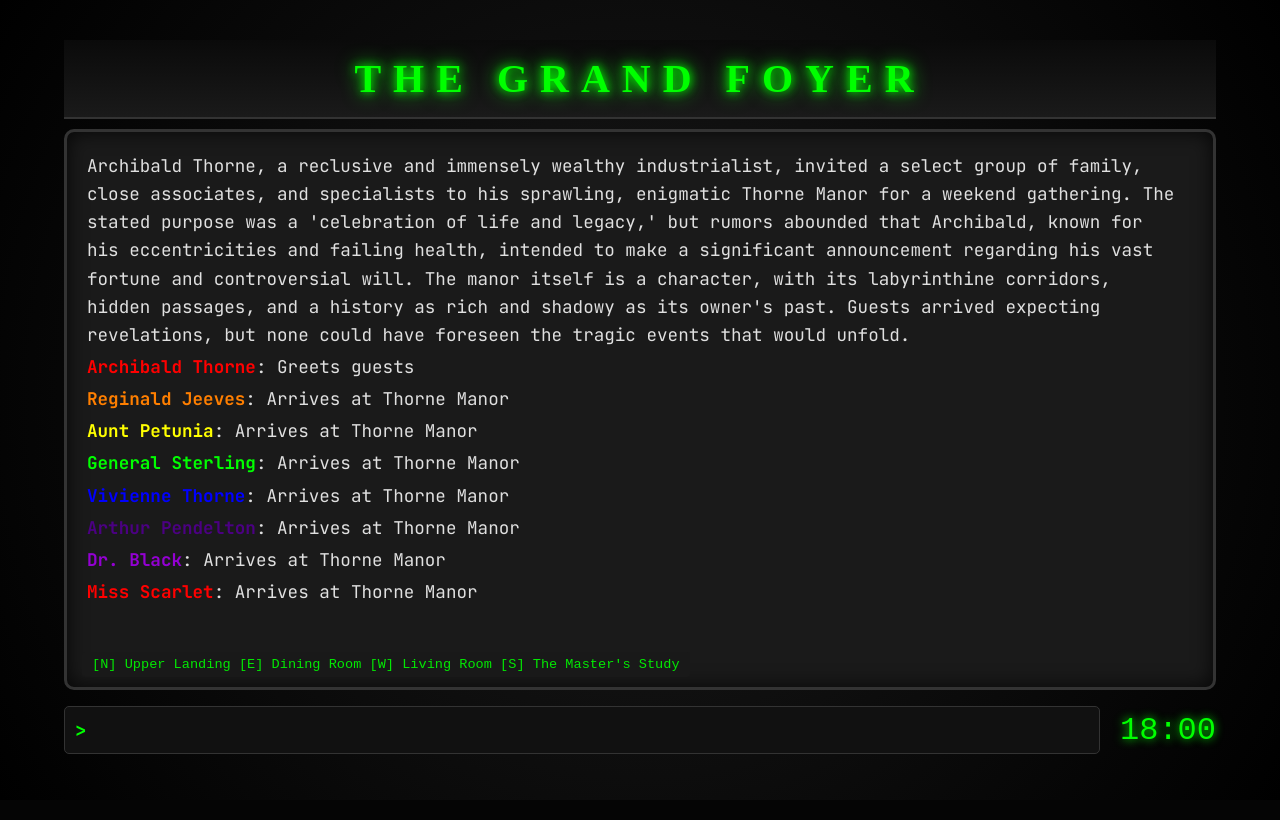
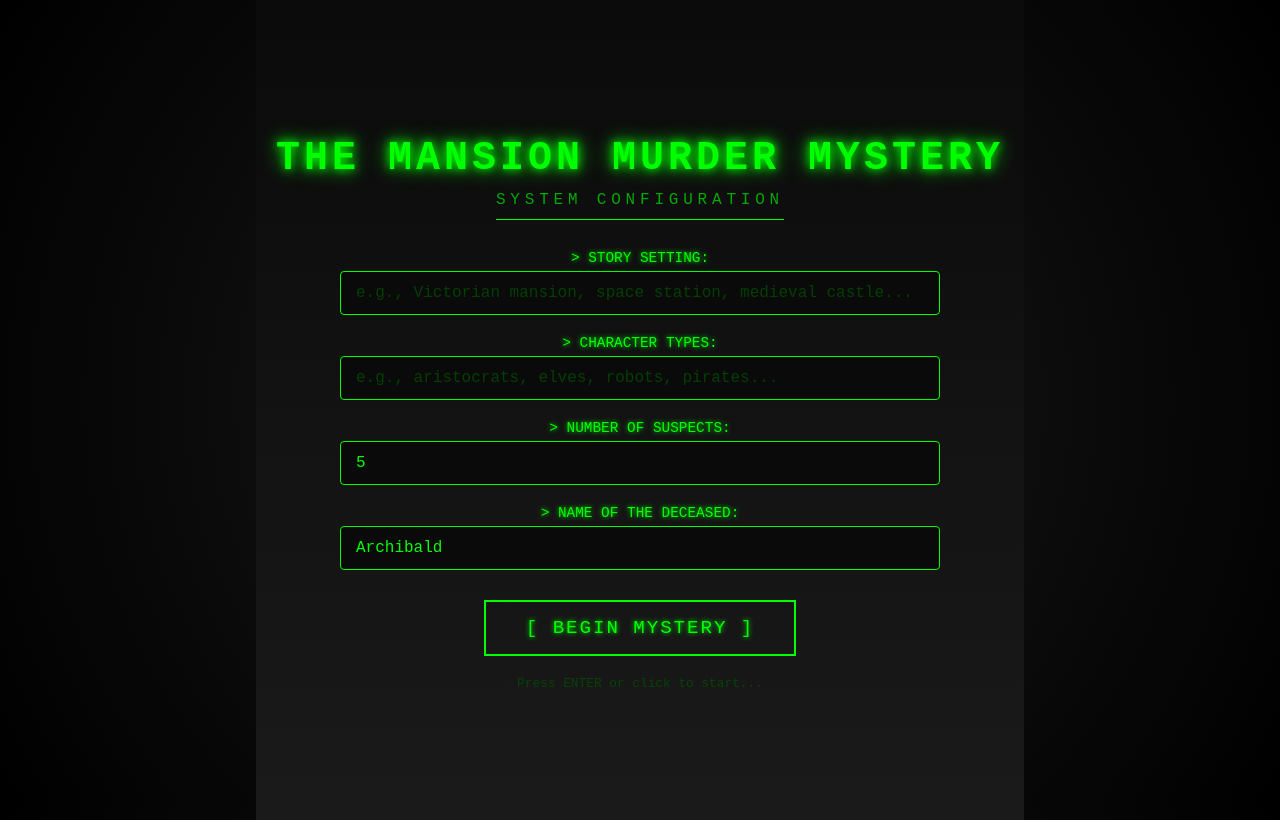
Before and after one commit to Syntax753/tbd, a React (Vite) app: page / in a window 1280 px wide. Built offline with nearby package versions, Linux system fonts and the light colour scheme; no server answers.

Commit message:
Nice options screen but

```diff
--- a/src/App.css
+++ b/src/App.css
@@ -288,3 +288,102 @@
 .exit-item {
   color: #0f0;
 }
+
+/* Config Screen - Console Style */
+.config-container {
+  display: flex;
+  flex-direction: column;
+  align-items: center;
+  justify-content: center;
+  min-height: 100vh;
+  background: linear-gradient(180deg, #0a0a0a 0%, #1a1a1a 100%);
+  color: #0f0;
+  font-family: 'Courier New', Courier, monospace;
+  padding: 20px;
+}
+
+.config-container h1 {
+  color: #0f0;
+  text-shadow: 0 0 10px #0f0, 0 0 20px #0f0;
+  font-size: 2.5rem;
+  margin-bottom: 10px;
+  letter-spacing: 0.1em;
+}
+
+.config-subtitle {
+  color: #0a0;
+  font-size: 1rem;
+  margin-bottom: 30px;
+  letter-spacing: 0.3em;
+  border-bottom: 1px solid #0f0;
+  padding-bottom: 10px;
+}
+
+.config-form {
+  display: flex;
+  flex-direction: column;
+  gap: 20px;
+  width: 100%;
+  max-width: 600px;
+}
+
+.config-field {
+  display: flex;
+  flex-direction: column;
+  gap: 5px;
+}
+
+.config-label {
+  color: #0f0;
+  font-size: 0.9rem;
+  text-shadow: 0 0 5px #0f0;
+}
+
+.config-input {
+  background: #0a0a0a;
+  border: 1px solid #0f0;
+  border-radius: 4px;
+  color: #0f0;
+  font-family: 'Courier New', Courier, monospace;
+  font-size: 1rem;
+  padding: 12px 15px;
+  outline: none;
+  transition: all 0.3s ease;
+}
+
+.config-input::placeholder {
+  color: #050;
+  opacity: 0.7;
+}
+
+.config-input:focus {
+  border-color: #0f0;
+  box-shadow: 0 0 10px rgba(0, 255, 0, 0.3);
+}
+
+.config-start-btn {
+  margin-top: 30px;
+  background: transparent;
+  border: 2px solid #0f0;
+  color: #0f0;
+  font-family: 'Courier New', Courier, monospace;
+  font-size: 1.2rem;
+  padding: 15px 40px;
+  cursor: pointer;
+  transition: all 0.3s ease;
+  text-shadow: 0 0 5px #0f0;
+  letter-spacing: 0.1em;
+}
+
+.config-start-btn:hover {
+  background: #0f0;
+  color: #000;
+  box-shadow: 0 0 20px rgba(0, 255, 0, 0.5);
+}
+
+.config-hint {
+  margin-top: 20px;
+  color: #050;
+  font-size: 0.8rem;
+  opacity: 0.7;
+}
--- a/src/App.tsx
+++ b/src/App.tsx
@@ -1,14 +1,18 @@
-import React, { useState, useEffect, useRef } from 'react';
+import React, { useState, useRef } from 'react';
 import './App.css';
 import { GameEngine } from './engine/GameEngine';
 import { Terminal } from './components/Terminal';
 import { LoadingScreen } from './components/LoadingScreen';
 import { MapView } from './components/MapView';
+import { ConfigScreen } from './components/ConfigScreen';
+import type { GameConfig } from './components/ConfigScreen';
 import { grafitti } from './engine/RoomGraph';
+
 
 function App() {
   const [engine] = useState(() => new GameEngine());
-  const [isLoading, setIsLoading] = useState(true);
+  const [showConfig, setShowConfig] = useState(true);
+  const [isLoading, setIsLoading] = useState(false);
   const [loadingMessage, setIsLoadingMessage] = useState("Initializing...");
   const [history, setHistory] = useState<string[]>([]);
   const [showMap, setShowMap] = useState(false);
@@ -16,23 +20,22 @@ function App() {
   // To verify if initialization has run
   const initialized = useRef(false);
 
-  useEffect(() => {
+  const handleConfigSubmit = async (config: GameConfig) => {
     if (initialized.current) return;
     initialized.current = true;
 
-    const initGame = async () => {
-      // Pass callback to update loading message
-      await engine.initialize((msg) => setIsLoadingMessage(msg));
+    setShowConfig(false);
+    setIsLoading(true);
 
-      // Initialize room graph for pathfinding
-      grafitti.initialize(engine.getState().map);
+    // Pass callback to update loading message and config
+    await engine.initialize((msg) => setIsLoadingMessage(msg), config);
 
-      setHistory(engine.getHistory());
-      setIsLoading(false);
-    };
+    // Initialize room graph for pathfinding
+    grafitti.initialize(engine.getState().map);
 
-    initGame();
-  }, [engine]);
+    setHistory(engine.getHistory());
+    setIsLoading(false);
+  };
 
   const handleCommand = async (cmd: string) => {
     // Check for map command to toggle graphical map
@@ -52,6 +55,10 @@ function App() {
     // Update from engine state (single source of truth)
     setHistory([...engine.getHistory()]);
   };
+
+  if (showConfig) {
+    return <ConfigScreen onStart={handleConfigSubmit} />;
+  }
 
   if (isLoading) {
     return <LoadingScreen message={loadingMessage} />;
--- a/src/agents/CastingDirector.ts
+++ b/src/agents/CastingDirector.ts
@@ -34,7 +34,7 @@ export class CastingDirector extends Agent {
         return null;
     }
 
-    async work(story: StoryManifest, useTestData: boolean = false): Promise<Character[]> {
+    async work(story: StoryManifest, useTestData: boolean = false, suspectCount: number = 5, characterTypes?: string): Promise<Character[]> {
         console.log("CastingDirector: Reviewing script and starting auditions...");
         await new Promise(resolve => setTimeout(resolve, 1000));
 
@@ -45,13 +45,17 @@ export class CastingDirector extends Agent {
             return this.cast;
         }
 
+        // Build character type description
+        const charTypeDesc = characterTypes || 'aristocrats, socialites, and servants';
+
         // FULL MODE: Generate characters based on story
         try {
             const model = this.genAI.getGenerativeModel({ model: "gemini-2.5-flash" });
 
             const prompt = `
                 You are a casting director for a murder mystery game.
-                Based on the following story, create 4-5 unique characters (including the victim if applicable, though usually they are pre-defined in the story context).
+                Based on the following story, create exactly ${suspectCount} unique characters.
+                The characters should be ${charTypeDesc}.
 
                 Story Title: ${story.title}
                 Background: ${story.background}
--- a/src/agents/ExecutiveDirector.ts
+++ b/src/agents/ExecutiveDirector.ts
@@ -171,8 +171,11 @@ export class ExecutiveDirector extends Agent {
         return this.destiny.getEventResponse(charId, memory);
     }
 
-    async work(onProgress?: (msg: string) => void): Promise<Partial<GameState>> {
+    async work(onProgress?: (msg: string) => void, config?: { storySetting?: string; characterTypes?: string; suspectCount?: string; deceasedName?: string }): Promise<Partial<GameState>> {
         console.log("ExecutiveDirector: Starting production...");
+        if (config) {
+            console.log("ExecutiveDirector: Using player config:", config);
+        }
 
         // Determine test mode from environment - this is the single source of truth
         const useTestData = import.meta.env.VITE_USE_TEST_DATA === 'true';
@@ -185,11 +188,12 @@ export class ExecutiveDirector extends Agent {
         // Executive Director runs the production pipeline sequentially
         console.log("ExecutiveDirector -> Writer<generate_story>");
         if (onProgress) onProgress("The Writer is drafting the plot...");
-        const story = await this.writer.work(useTestData);
+        const story = await this.writer.work(useTestData, config?.storySetting, config?.characterTypes, config?.deceasedName);
 
         console.log("ExecutiveDirector -> CastingDirector<generate_cast>");
         if (onProgress) onProgress("The CastingDirector is auditioning suspects...");
-        const charactersList = await this.castingDirector.work(story, useTestData);
+        const suspectCount = parseInt(config?.suspectCount || '5', 10) || 5;
+        const charactersList = await this.castingDirector.work(story, useTestData, suspectCount, config?.characterTypes);
         if (onProgress) onProgress(`The CastingDirector hired ${charactersList.length} suspects!`);
 
         console.log("ExecutiveDirector -> LocationScout<generate_location>");
--- a/src/agents/Writer.ts
+++ b/src/agents/Writer.ts
@@ -37,14 +37,14 @@ export class Writer extends Agent {
         };
     }
 
-    async work(useTestData: boolean = false): Promise<StoryManifest> {
+    async work(useTestData: boolean = false, storySetting?: string, characterTypes?: string, deceasedName?: string): Promise<StoryManifest> {
         console.log("Writer: Picks up the pen");
-        const story = await this.generateStoryFromLLM(useTestData);
+        const story = await this.generateStoryFromLLM(useTestData, storySetting, characterTypes, deceasedName);
         this.cachedStory = story;
         return story;
     }
 
-    private async generateStoryFromLLM(useTestData: boolean): Promise<StoryManifest> {
+    private async generateStoryFromLLM(useTestData: boolean, storySetting?: string, characterTypes?: string, deceasedName?: string): Promise<StoryManifest> {
         // TEST MODE: Force fallback story if useTestData is true
         if (useTestData) {
             console.log("Writer -> TestData (Test Mode)");
@@ -56,12 +56,18 @@ export class Writer extends Agent {
             return this.getFallbackStory();
         }
 
+        // Build customized prompt based on player config
+        const setting = storySetting || 'a grand mansion';
+        const charType = characterTypes || 'aristocrats and socialites';
+        const victimName = deceasedName || 'Archibald Thorne';
+
         try {
             const model = this.genAI.getGenerativeModel({ model: "gemini-2.5-flash" });
             const prompt = `
                 You are a mystery writer. Create a murder mystery story manifest for a text adventure game.
-                The setting is a mansion.
-                The host, Archibald Thorne, is found dead at midnight.
+                The setting is ${setting}.
+                The characters should be ${charType}.
+                The host, ${victimName}, is found dead at midnight.
                 The game starts at 18:00.
 
                 Respond ONLY with valid JSON matching this interface:
--- /dev/null
+++ b/src/components/ConfigScreen.tsx
@@ -0,0 +1,88 @@
+import React, { useState } from 'react';
+
+export interface GameConfig {
+    storySetting: string;
+    characterTypes: string;
+    suspectCount: string;
+    deceasedName: string;
+}
+
+interface ConfigScreenProps {
+    onStart: (config: GameConfig) => void;
+}
+
+export const ConfigScreen: React.FC<ConfigScreenProps> = ({ onStart }) => {
+    const [config, setConfig] = useState<GameConfig>({
+        storySetting: '',
+        characterTypes: '',
+        suspectCount: '5',
+        deceasedName: 'Archibald'
+    });
+
+    const handleChange = (field: keyof GameConfig) => (e: React.ChangeEvent<HTMLInputElement>) => {
+        setConfig(prev => ({ ...prev, [field]: e.target.value }));
+    };
+
+    const handleStart = () => {
+        onStart(config);
+    };
+
+    return (
+        <div className="config-container">
+            <h1>THE MANSION MURDER MYSTERY</h1>
+            <div className="config-subtitle">SYSTEM CONFIGURATION</div>
+
+            <div className="config-form">
+                <div className="config-field">
+                    <label className="config-label">&gt; STORY SETTING:</label>
+                    <input
+                        type="text"
+                        className="config-input"
+                        placeholder="e.g., Victorian mansion, space station, medieval castle..."
+                        value={config.storySetting}
+                        onChange={handleChange('storySetting')}
+                    />
+                </div>
+
+                <div className="config-field">
+                    <label className="config-label">&gt; CHARACTER TYPES:</label>
+                    <input
+                        type="text"
+                        className="config-input"
+                        placeholder="e.g., aristocrats, elves, robots, pirates..."
+                        value={config.characterTypes}
+                        onChange={handleChange('characterTypes')}
+                    />
+                </div>
+
+                <div className="config-field">
+                    <label className="config-label">&gt; NUMBER OF SUSPECTS:</label>
+                    <input
+                        type="text"
+                        className="config-input"
+                        placeholder="5"
+                        value={config.suspectCount}
+                        onChange={handleChange('suspectCount')}
+                    />
+                </div>
+
+                <div className="config-field">
+                    <label className="config-label">&gt; NAME OF THE DECEASED:</label>
+                    <input
+                        type="text"
+                        className="config-input"
+                        placeholder="Archibald"
+                        value={config.deceasedName}
+                        onChange={handleChange('deceasedName')}
+                    />
+                </div>
+            </div>
+
+            <button className="config-start-btn" onClick={handleStart}>
+                [ BEGIN MYSTERY ]
+            </button>
+
+            <div className="config-hint">Press ENTER or click to start...</div>
+        </div>
+    );
+};
--- a/src/engine/GameEngine.ts
+++ b/src/engine/GameEngine.ts
@@ -25,8 +25,8 @@ export class GameEngine {
 
     private lastAnnouncedTime: Record<string, string> = {};
 
-    async initialize(onProgress?: (msg: string) => void): Promise<void> {
-        const partialState = await this.executive.work(onProgress);
+    async initialize(onProgress?: (msg: string) => void, config?: { storySetting?: string; characterTypes?: string; suspectCount?: string; deceasedName?: string }): Promise<void> {
+        const partialState = await this.executive.work(onProgress, config);
         this.state = {
             ...this.state,
             ...partialState,
```
